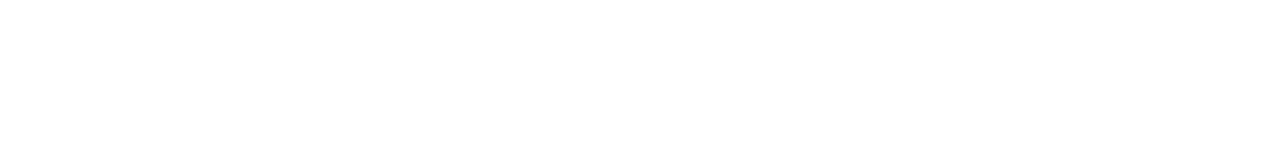
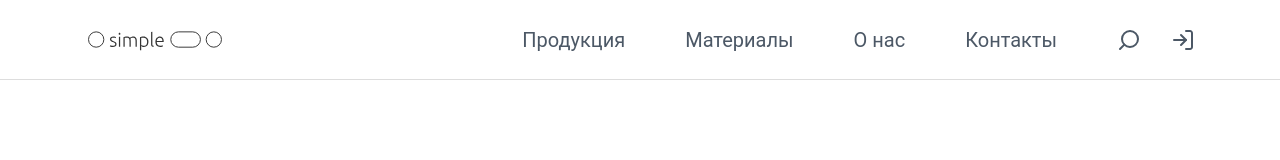
Before and after one commit to markdamolotov/simple, a website: page src/index.html in a window 1280 px wide. Drawn offline with nearby package versions, Linux system fonts and the light colour scheme; files that its build step writes are made by us from their sources; a web font is replaced by a local one.

Commit message:
add header

```diff
--- a/src/scss/base/_global.scss
+++ b/src/scss/base/_global.scss
@@ -3,7 +3,7 @@ body {
   font-size: 18px;
   font-weight: 400;
   line-height: 1.7;
-  color: var(--color-dark);
+  color: var(--color-text);
   background-color: var(--color-light);
 }
 
--- a/src/scss/components/__components-dir.scss
+++ b/src/scss/components/__components-dir.scss
@@ -0,0 +1,5 @@
+// HEADER COMPONENTS
+@import './logo';
+@import './menu';
+@import './search-button';
+@import './login-button';
--- /dev/null
+++ b/src/scss/components/_login-button.scss
@@ -0,0 +1,33 @@
+.login-button {
+  @include flex-center(true);
+  @include square(24px);
+
+  position: relative;
+  color: var(--ui-dark);
+
+  &::before {
+    position: absolute;
+    content: '';
+    inset: 0;
+    background-color: var(--ui-focus);
+    z-index: -1;
+    opacity: 0;
+  }
+
+  &:focus-visible {
+    outline: none;
+    color: var(--ui-hover);
+
+    &::before {
+      opacity: 1;
+    }
+  }
+
+  @include hover {
+    color: var(--ui-hover);
+  }
+
+  &:active {
+    color: var(--ui-active);
+  }
+}
--- /dev/null
+++ b/src/scss/components/_logo.scss
@@ -0,0 +1,5 @@
+.logo {
+
+  &__image {
+  }
+}
--- /dev/null
+++ b/src/scss/components/_menu.scss
@@ -0,0 +1,43 @@
+.menu {
+  font-size: 20px;
+  color: var(--color-dark);
+  line-height: 1.15;
+
+  &__list {
+    display: flex;
+    align-items: center;
+    column-gap: 60px;
+  }
+
+  &__item {
+  }
+
+  &__link {
+    position: relative;
+
+    &::before {
+      position: absolute;
+      content: '';
+      inset: 0 -5px 0 -5px;
+      background-color: var(--ui-focus);
+      z-index: -1;
+      opacity: 0;
+    }
+
+    &:focus-visible {
+      outline: none;
+
+      &::before {
+        opacity: 1;
+      }
+    }
+
+    @include hover {
+      color: var(--ui-hover);
+    }
+
+    &:active {
+      color: var(--ui-active);
+    }
+  }
+}
--- /dev/null
+++ b/src/scss/components/_search-button.scss
@@ -0,0 +1,34 @@
+.search-button {
+  @include flex-center(true);
+  @include square(24px);
+  @include reset-button;
+
+  position: relative;
+  color: var(--ui-dark);
+
+  &::before {
+    position: absolute;
+    content: '';
+    inset: 0;
+    background-color: var(--ui-focus);
+    z-index: -1;
+    opacity: 0;
+  }
+
+  &:focus-visible {
+    outline: none;
+    color: var(--ui-hover);
+
+    &::before {
+      opacity: 1;
+    }
+  }
+
+  @include hover {
+    color: var(--ui-hover);
+  }
+
+  &:active {
+    color: var(--ui-active);
+  }
+}
--- a/src/scss/layouts/_header.scss
+++ b/src/scss/layouts/_header.scss
@@ -0,0 +1,30 @@
+.header {
+  padding-block: 28px 27px;
+  border-bottom: var(--border-bottom);
+
+  &__inner {
+    display: flex;
+    justify-content: space-between;
+    align-items: center;
+  }
+
+  &__logo {
+    margin-right: auto;
+  }
+
+  &__menu {
+    margin-right: 60px;
+  }
+
+  &__actions-wrapper {
+    display: flex;
+    align-items: center;
+    column-gap: 30px;
+  }
+
+  &__actions-search-button {
+  }
+
+  &__actions-login-button {
+  }
+}
--- a/src/views/layouts/header.html
+++ b/src/views/layouts/header.html
@@ -0,0 +1,106 @@
+<header class="header">
+  <div class="header__inner container">
+    <a href="#!" class="header__logo logo">
+      <img
+        class="logo__image"
+        src="./img/logo.svg"
+        alt="Simple Logo"
+        width="140"
+        height="22"
+        loading="lazy"
+      />
+    </a>
+    <nav class="header__menu menu">
+      <ul class="menu__list">
+        <li class="menu__item">
+          <a class="menu__link" href="#!">Продукция</a>
+        </li>
+        <li class="menu__item">
+          <a class="menu__link" href="#!">Материалы</a>
+        </li>
+        <li class="menu__item">
+          <a class="menu__link" href="#!">О нас</a>
+        </li>
+        <li class="menu__item">
+          <a class="menu__link" href="#!">Контакты</a>
+        </li>
+      </ul>
+    </nav>
+    <div class="header__actions-wrapper">
+      <button class="header__actions-search-button search-button" type="button">
+        <svg
+          width="24"
+          height="24"
+          viewBox="0 0 24 24"
+          fill="none"
+          xmlns="http://www.w3.org/2000/svg"
+        >
+          <g clip-path="url(#clip0_1_496)">
+            <path
+              d="M13 19C8.58175 19 5.00003 15.4183 5.00003 11C5.00003 6.58172 8.58175 3 13 3C17.4183 3 21 6.58172 21 11C21 15.4183 17.4183 19 13 19Z"
+              stroke="#4C5866"
+              stroke-width="2"
+              stroke-linecap="round"
+              stroke-linejoin="round"
+            />
+            <path
+              d="M2.99998 20.9999L7.34998 16.6499"
+              stroke="#4C5866"
+              stroke-width="2"
+              stroke-linecap="round"
+              stroke-linejoin="round"
+            />
+          </g>
+          <defs>
+            <clipPath id="clip0_1_496">
+              <rect
+                width="24"
+                height="24"
+                fill="white"
+                transform="matrix(-1 0 0 1 24 0)"
+              />
+            </clipPath>
+          </defs>
+        </svg>
+      </button>
+      <a class="header__actions-login-button login-button" href="#!">
+        <svg
+          width="24"
+          height="24"
+          viewBox="0 0 24 24"
+          fill="none"
+          xmlns="http://www.w3.org/2000/svg"
+        >
+          <g clip-path="url(#clip0_1_497)">
+            <path
+              d="M15 3H19C19.5304 3 20.0391 3.21071 20.4142 3.58579C20.7893 3.96086 21 4.46957 21 5V19C21 19.5304 20.7893 20.0391 20.4142 20.4142C20.0391 20.7893 19.5304 21 19 21H15"
+              stroke="#4C5866"
+              stroke-width="2"
+              stroke-linecap="round"
+              stroke-linejoin="round"
+            />
+            <path
+              d="M10 17L15 12L10 7"
+              stroke="#4C5866"
+              stroke-width="2"
+              stroke-linecap="round"
+              stroke-linejoin="round"
+            />
+            <path
+              d="M15 12H3"
+              stroke="#4C5866"
+              stroke-width="2"
+              stroke-linecap="round"
+              stroke-linejoin="round"
+            />
+          </g>
+          <defs>
+            <clipPath id="clip0_1_497">
+              <rect width="24" height="24" fill="white" />
+            </clipPath>
+          </defs>
+        </svg>
+      </a>
+    </div>
+  </div>
+</header>
```
Also changed, not shown: src/img/icons/login.svg (added), src/img/icons/search.svg (added), src/img/logo.svg (added).
